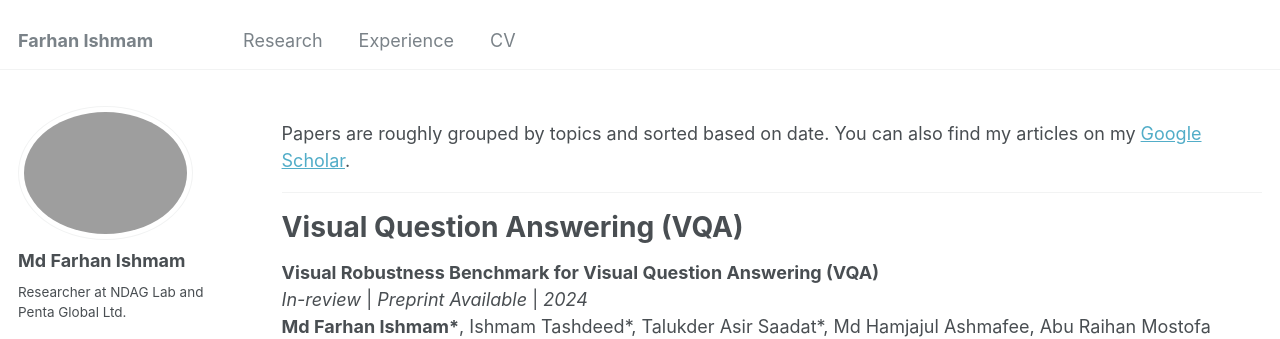
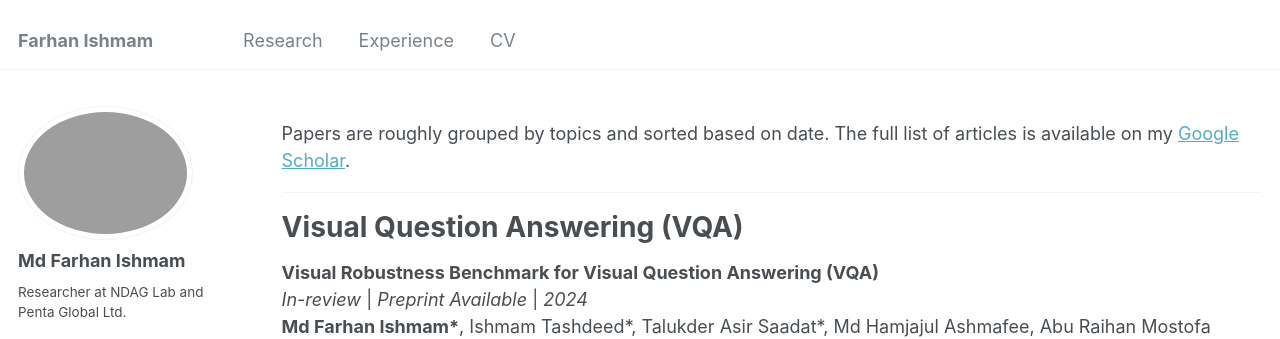
Before and after one commit to farhanishmam/farhanishmam.github.io, a Jekyll site: the page built from _pages/publications.html, in a window 1280 px wide and 900 px high. Shown: the top 339 px of the window. Built offline with Jekyll 4.4.1, drawn with Linux system fonts in a browser that asks for light colours; some web fonts are replaced.

Commit message:
Update publications.html

```diff
--- a/_pages/publications.html
+++ b/_pages/publications.html
@@ -30,7 +30,7 @@
 
 </head>
 Papers are roughly grouped by topics and sorted based on date.
-You can also find my articles on my <a href="https://scholar.google.com/citations?user=VIEERisAAAAJ&hl=en">Google Scholar</a>. <br>
+The full list of articles is available on my <a href="https://scholar.google.com/citations?user=VIEERisAAAAJ&hl=en">Google Scholar</a>. <br>
 <hr>
 <h1 class="section-title">Visual Question Answering (VQA)</h1>
 
```
